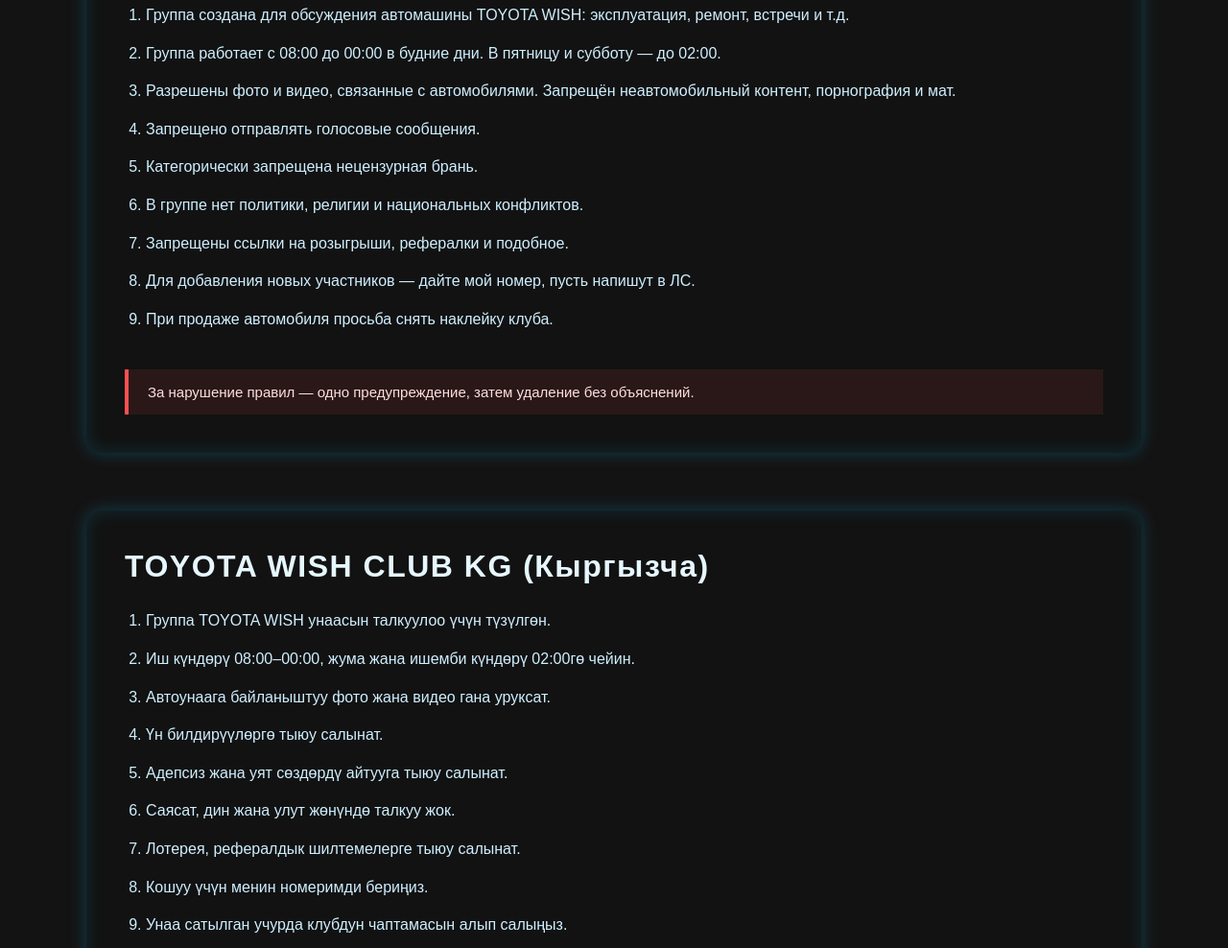
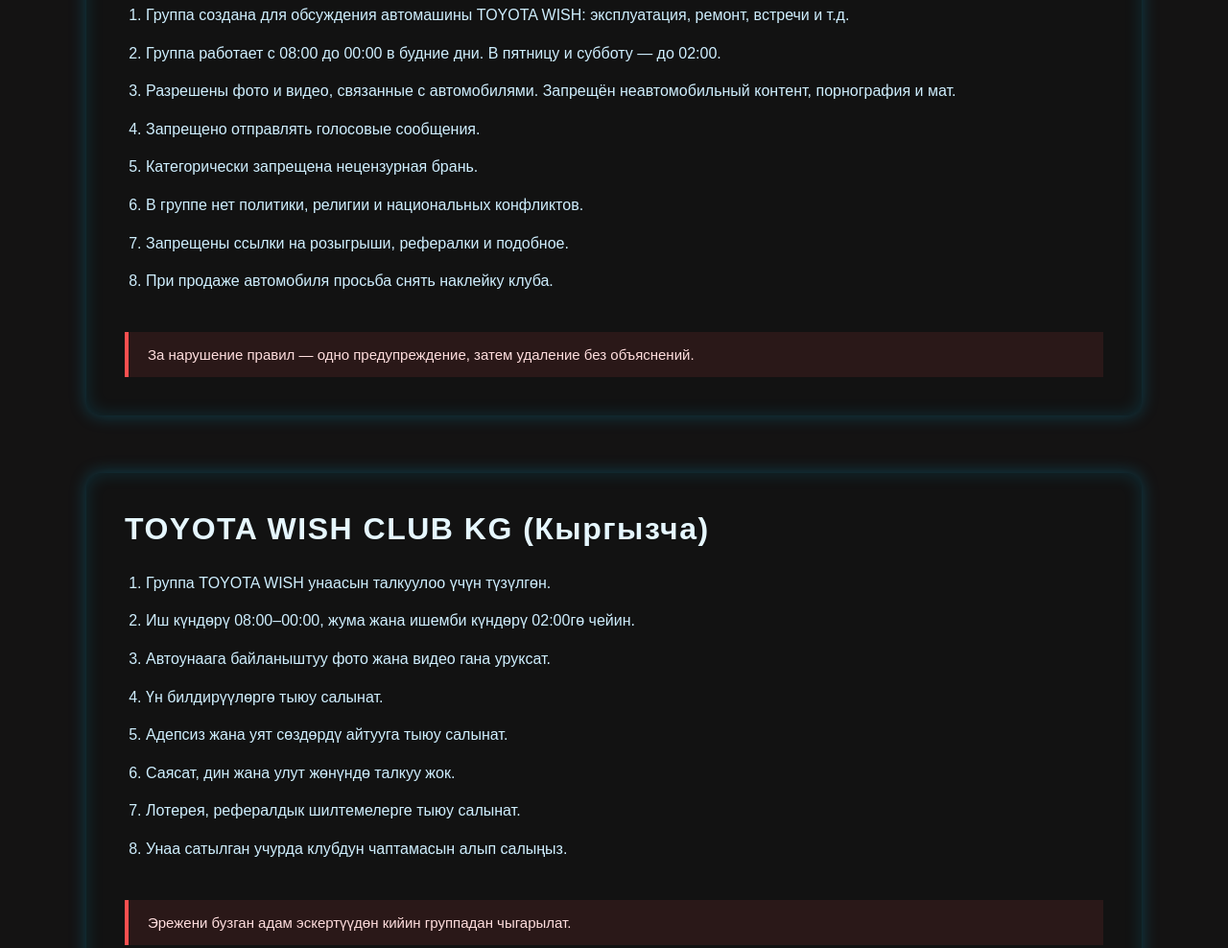
Before and after one commit to Artur250/Wish_ClubKg, a plain HTML site: page Rules/index.html in a window 1280 px wide. Shown: the part 451-1439 px from the top of the page at 96% size. Drawn offline with Linux system fonts and the light colour scheme.

Commit message:
корректировка правил на странице Rules

```diff
--- a/Rules/index.html
+++ b/Rules/index.html
@@ -48,7 +48,6 @@
             <li>Категорически запрещена нецензурная брань.</li>
             <li>В группе нет политики, религии и национальных конфликтов.</li>
             <li>Запрещены ссылки на розыгрыши, рефералки и подобное.</li>
-            <li>Для добавления новых участников — дайте мой номер, пусть напишут в ЛС.</li>
             <li>При продаже автомобиля просьба снять наклейку клуба.</li>
         </ol>
 
@@ -69,7 +68,6 @@
             <li>Адепсиз жана уят сөздөрдү айтууга тыюу салынат.</li>
             <li>Саясат, дин жана улут жөнүндө талкуу жок.</li>
             <li>Лотерея, рефералдык шилтемелерге тыюу салынат.</li>
-            <li>Кошуу үчүн менин номеримди бериңиз.</li>
             <li>Унаа сатылган учурда клубдун чаптамасын алып салыңыз.</li>
         </ol>
 
```
